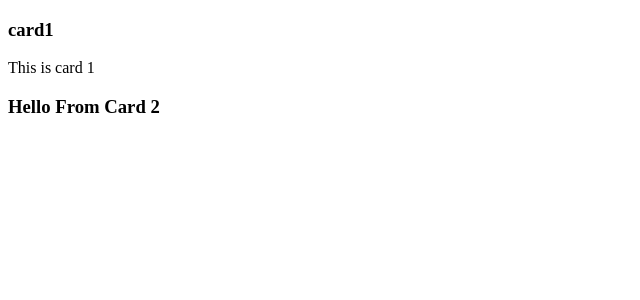
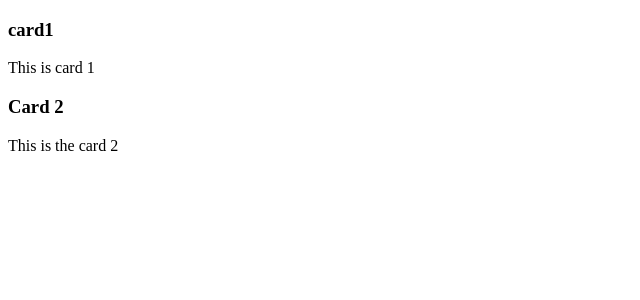
Before and after one commit to nymul-islam-moon/react-anisul-islam, a React (Create React App) app: page / in a window 1280 px wide. Shown: the top 300 px of the page, without its empty margins (0-640 px from the left). Built offline with nearby package versions, Linux system fonts and the light colour scheme.

Commit message:
Class 15
Class component value passing props

```diff
--- a/src/App.js
+++ b/src/App.js
@@ -6,7 +6,7 @@ function App() {
     return (
         <div>
             <Card1 name="card1" desc="This is card 1" />
-            <Card2 />
+            <Card2 name="Card 2" desc="This is the card 2"/>
         </div>
     )
 }
--- a/src/components/Card2.js
+++ b/src/components/Card2.js
@@ -3,7 +3,10 @@ import React, {Component} from "react";
 class Card2 extends Component {
     render() {
         return (
-            <h3>Hello From Card 2</h3>
+            <div>
+                <h3>{this.props.name}</h3>
+                <p>{this.props.desc}</p>
+            </div>
         )
     }
 }
```
